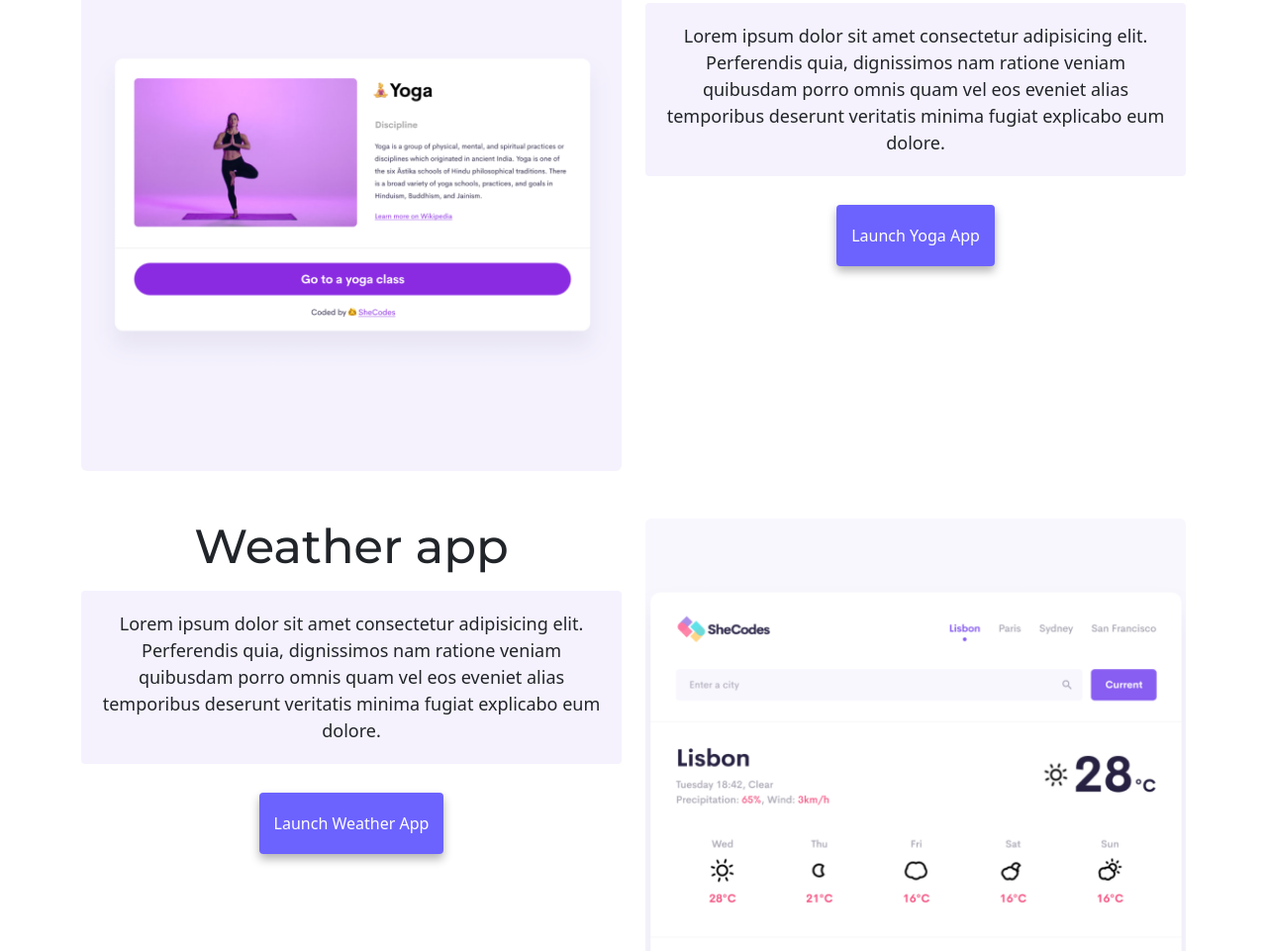
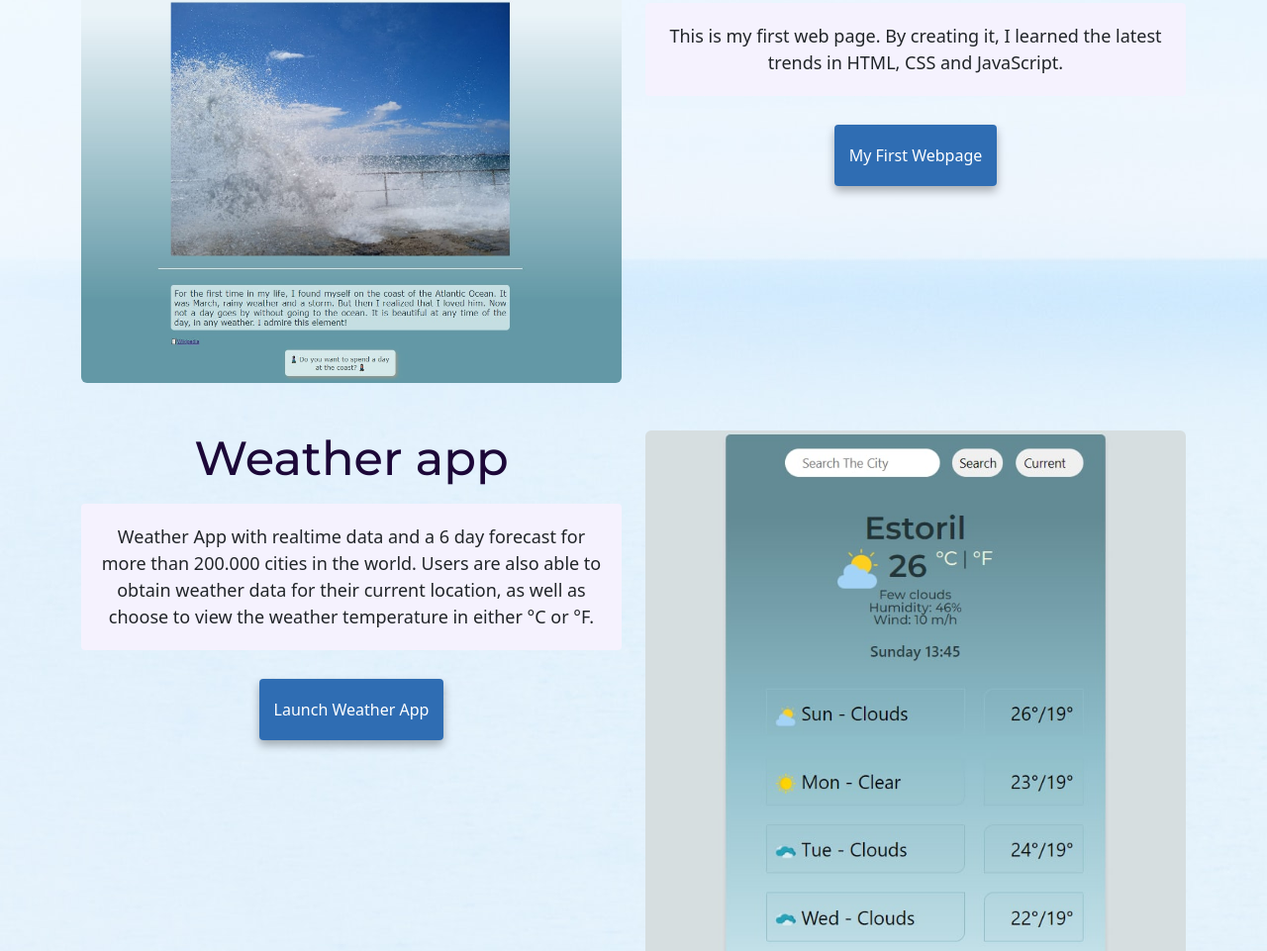
Before and after one commit to MargaritaKremen/Front-end-developer, a plain HTML site: page index.html in a window 1280 px wide. Shown: the part 550-1511 px from the top of the page at 99% size. Drawn offline with nearby package versions, Linux system fonts and the light colour scheme; a web font is replaced by a local one.

Commit message:
Add images

```diff
--- a/index.html
+++ b/index.html
@@ -60,18 +60,15 @@
     <div class="container mt-5">
       <div class="row">
         <div class="col-md-6">
-          <img src="/images/yoga.png" class="img-fluid rounded" />
+          <img src="/images/My-first-page.jpg" class="img-fluid rounded" />
         </div>
         <div class="col-md-6">
-          <h2 class="mb-3">Yoga app</h2>
+          <h2 class="mb-3">My first webpage</h2>
           <p>
-            Lorem ipsum dolor sit amet consectetur adipisicing elit. Perferendis
-            quia, dignissimos nam ratione veniam quibusdam porro omnis quam vel
-            eos eveniet alias temporibus deserunt veritatis minima fugiat
-            explicabo eum dolore.
+            This is my first web page. By creating it, I learned the latest trends in HTML, CSS and JavaScript.
           </p>
           <div class="mt-5 center">
-            <a href="#" class="primary-link" title="Launch Yoga App">Launch Yoga App</a>
+            <a href="#" class="primary-link" title="My first webpage">My first webpage</a>
           </div>
         </div>
       </div>
@@ -80,17 +77,14 @@
         <div class="col-md-6">
           <h2 class="mb-3">Weather app</h2>
           <p>
-            Lorem ipsum dolor sit amet consectetur adipisicing elit. Perferendis
-            quia, dignissimos nam ratione veniam quibusdam porro omnis quam vel
-            eos eveniet alias temporibus deserunt veritatis minima fugiat
-            explicabo eum dolore.
+            Weather App with realtime data and a 6 day forecast for more than 200.000 cities in the world. Users are also able to obtain weather data for their current location, as well as choose to view the weather temperature in either °C or °F.
           </p>
           <div class="mb-5 mt-5 center">
-            <a href="#" class="primary-link" title="Launch Weather App">Launch Weather App</a>
+            <a href="https://calm-hummingbird-405a57.netlify.app/" class="primary-link" title="Launch Weather App">Launch Weather App</a>
           </div>
         </div>
         <div class="col-md-6">
-          <img src="/images/weather.png" class="img-fluid rounded" />
+          <img src="/images/Current-weather.jpg" class="img-fluid rounded" />
         </div>
       </div>
       <div class="row mt-5">
--- a/style.css
+++ b/style.css
@@ -1,11 +1,12 @@
 :root {
-    --primary-color: #6c63ff;
+    --primary-color: #2f6db3;
     --secondary-color: #f5f2fe;
     --box-shadow: 0 5px 10px rgba(0, 0, 0, 0.3);
   }
 
   body {
     margin: 60px auto;
+    background: url(/images/pexels-uri-espinosa-375374.jpg);
   }
   .about-body {
     margin: 60px auto;
@@ -18,6 +19,7 @@
     text-align: center;
     margin: 0;
     font-family: "Montserrat", sans-serif;
+    color:#1c0738;
   }
   .center {
     text-align: center;
```
Also changed, not shown: about.html (+2 -2 lines), images/Current-weather.jpg (added), images/My-first-page.jpg (added), images/pexels-henry-&-co-2380451.jpg (added), images/pexels-uri-espinosa-375374.jpg (added), 3 other files.
